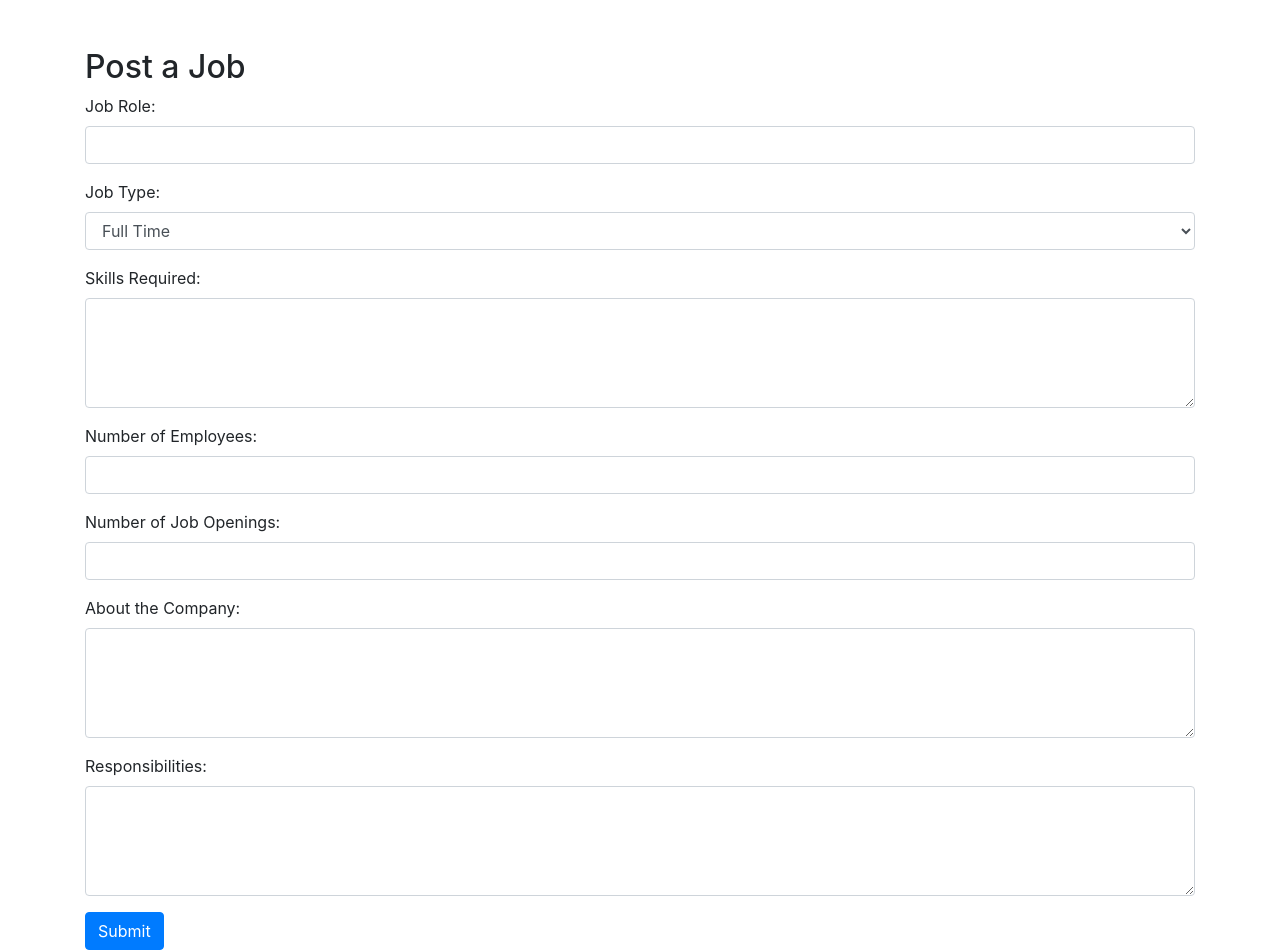
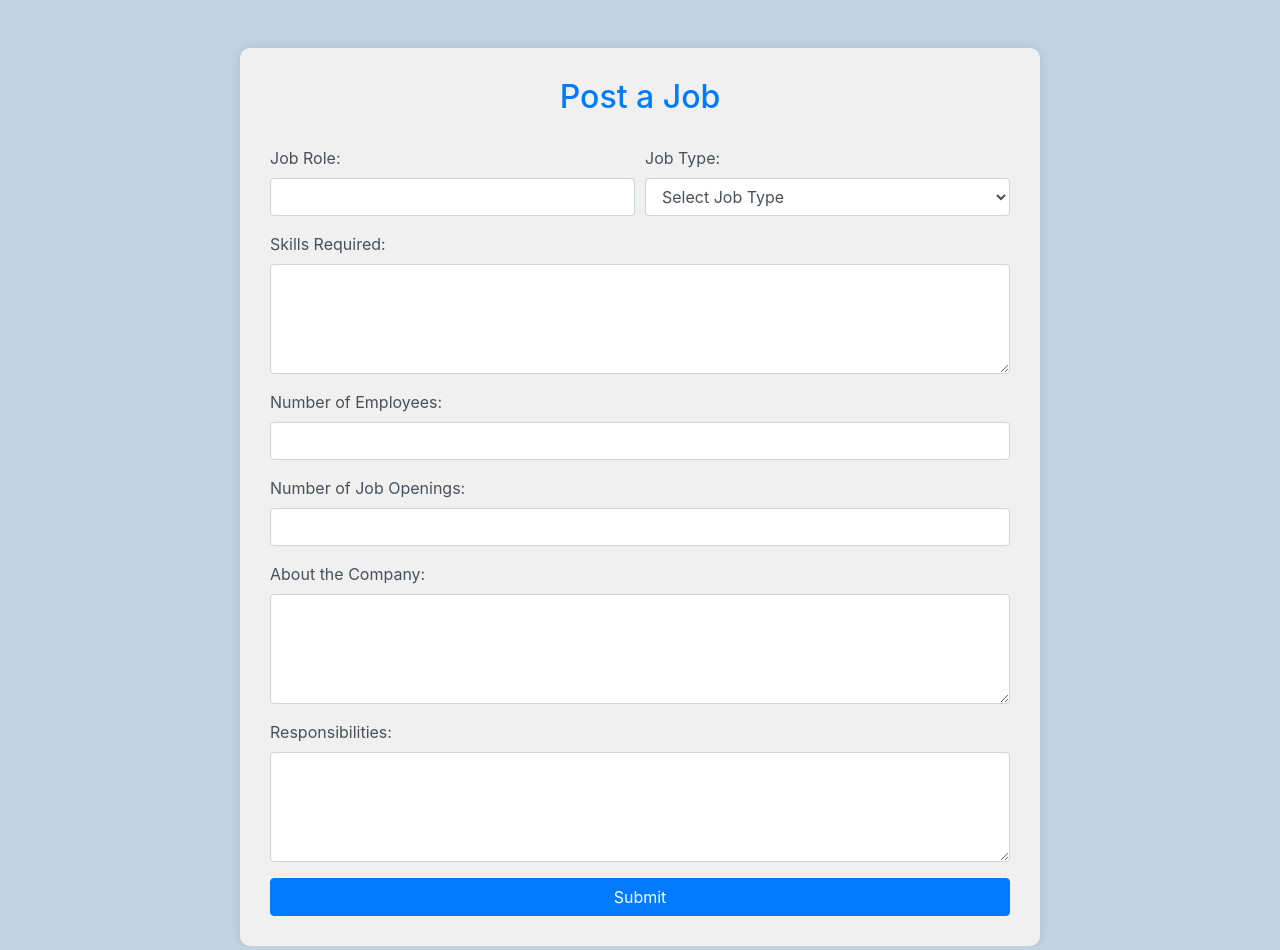
Before and after one commit to Aqib-Ansari/AI_Driven_Placement, a Flask app: page /post_job in a window 1280 px wide. Run offline with Flask 3, Linux system fonts and the light colour scheme; some libraries are stand-ins or nearby versions.

Commit message:
made visuale cahnge to job_postings

```diff
--- a/templates/post_job.html
+++ b/templates/post_job.html
@@ -1,50 +1,177 @@
 <!DOCTYPE html>
 <html lang="en">
+
 <head>
     <meta charset="UTF-8">
     <meta name="viewport" content="width=device-width, initial-scale=1.0">
+    <title>Post a Job</title>
     <link rel="stylesheet" href="https://stackpath.bootstrapcdn.com/bootstrap/4.5.2/css/bootstrap.min.css">
-    <title>Post a Job</title>
+    <style>
+        /* Custom CSS for visual enhancements */
+        body {
+            background-color: #c1d2e3;
+            /* Light gray background */
+        }
+
+        .container {
+            background-color: #f0f0f0;
+            /* Light gray background for the container */
+            border-radius: 10px;
+            box-shadow: 0 0 10px rgba(0, 0, 0, 0.1);
+            /* Box shadow for depth */
+            padding: 30px;
+            /* Increased padding for better spacing */
+            max-width: 800px;
+            /* Increase container width */
+            margin: auto;
+            /* Center the container horizontally */
+            animation: fadeIn 1s ease-in-out;
+            /* Add fade-in animation with 1 second duration */
+        }
+
+        @keyframes fadeIn {
+            from {
+                opacity: 0;
+            }
+
+            to {
+                opacity: 1;
+            }
+        }
+
+        h2 {
+            color: #007bff;
+            /* Blue heading */
+            margin-bottom: 30px;
+            /* Increased margin bottom for better separation */
+        }
+
+        label {
+            color: #495057;
+            /* Dark gray label text */
+            margin-bottom: 0.5rem;
+            /* Add some bottom margin to labels */
+        }
+
+        .form-control {
+            transition: border-color 0.2s ease-in-out, box-shadow 0.2s ease-in-out;
+            /* Smooth transition for input focus */
+        }
+
+        .form-control:focus {
+            border-color: #80bdff;
+            /* Change border color on focus */
+            box-shadow: 0 0 0 0.2rem rgba(0, 123, 255, 0.25);
+            /* Add box shadow on focus */
+        }
+
+        .invalid-feedback {
+            color: #dc3545;
+            /* Red color for error messages */
+            display: none;
+            /* Initially hide error messages */
+            margin-top: 0.25rem;
+            /* Add some top margin to error messages */
+        }
+
+        .btn-primary {
+            background-color: #007bff;
+            /* Blue button */
+            border-color: #007bff;
+            /* Blue border for button */
+            width: 100%;
+            /* Make button width 100% for better mobile responsiveness */
+            transition: background-color 0.2s ease-in-out, border-color 0.2s ease-in-out;
+            /* Smooth transition for button hover */
+        }
+
+        .btn-primary:hover {
+            background-color: #0056b3;
+            /* Darker blue on hover */
+            border-color: #0056b3;
+        }
+
+        /* Custom CSS for responsive design */
+        @media (max-width: 768px) {
+            .container {
+                padding: 20px;
+                /* Decreased padding for smaller screens */
+            }
+
+            h2 {
+                font-size: 26px;
+                /* Slightly increased font size for better readability */
+            }
+        }
+    </style>
 </head>
+
 <body>
 
     <div class="container mt-5">
-    <h2>Post a Job</h2>
-    <form method="post" action="{{ url_for('post_job') }}">
-        <div class="form-group">
+        <h2 class="text-center">Post a Job</h2>
+        <form id="jobForm" method="post" action="{{ url_for('post_job') }}">
+            <div class="form-row">
+                <div class="form-group col-md-6">
                     <label for="job_role">Job Role:</label>
                     <input type="text" class="form-control" id="job_role" name="job_role" required>
+                    <div class="invalid-feedback" id="job_role_error">Please provide a job role.</div>
                 </div>
-        <div class="form-group">
+                <div class="form-group col-md-6">
                     <label for="job_type">Job Type:</label>
                     <select class="form-control" id="job_type" name="job_type" required>
+                        <option value="">Select Job Type</option>
                         <option value="Full Time">Full Time</option>
                         <option value="Part Time">Part Time</option>
                     </select>
+                    <div class="invalid-feedback" id="job_type_error">Please select a job type.</div>
+                </div>
             </div>
             <div class="form-group">
                 <label for="skills_required">Skills Required:</label>
                 <textarea class="form-control" id="skills_required" name="skills_required" rows="4" required></textarea>
+                <div class="invalid-feedback" id="skills_required_error">Please provide required skills.</div>
             </div>
             <div class="form-group">
                 <label for="num_employees">Number of Employees:</label>
                 <input type="number" class="form-control" id="num_employees" name="num_employees" required>
+                <div class="invalid-feedback" id="num_employees_error">Please provide the number of employees.</div>
             </div>
             <div class="form-group">
                 <label for="num_openings">Number of Job Openings:</label>
                 <input type="number" class="form-control" id="num_openings" name="num_openings" required>
+                <div class="invalid-feedback" id="num_openings_error">Please provide the number of job openings.</div>
             </div>
             <div class="form-group">
                 <label for="company_description">About the Company:</label>
-            <textarea class="form-control" id="company_description" name="company_description" rows="4" required></textarea>
+                <textarea class="form-control" id="company_description" name="company_description" rows="4"
+                    required></textarea>
+                <div class="invalid-feedback" id="company_description_error">Please provide information about the
+                    company.</div>
             </div>
             <div class="form-group">
                 <label for="responsibilities">Responsibilities:</label>
-            <textarea class="form-control" id="responsibilities" name="responsibilities" rows="4" required></textarea>
+                <textarea class="form-control" id="responsibilities" name="responsibilities" rows="4"
+                    required></textarea>
+                <div class="invalid-feedback" id="responsibilities_error">Please provide job responsibilities.</div>
             </div>
-        <button type="submit" class="btn btn-primary">Submit</button>
+            <!-- Add other form fields here if needed -->
+            <button type="submit" class="btn btn-primary btn-block">Submit</button>
         </form>
     </div>
 
+    <script>
+        // Hide error messages when input fields are changed
+        document.querySelectorAll('.form-control').forEach(function (input) {
+            input.addEventListener('input', function () {
+                var errorDiv = input.nextElementSibling;
+                if (errorDiv && errorDiv.classList.contains('invalid-feedback')) {
+                    errorDiv.style.display = input.value.trim() === '' ? 'block' : 'none';
+                }
+            });
+        });
+    </script>
+
 </body>
+
 </html>
```
Lines whose indentation alone changed are shown as unchanged.
